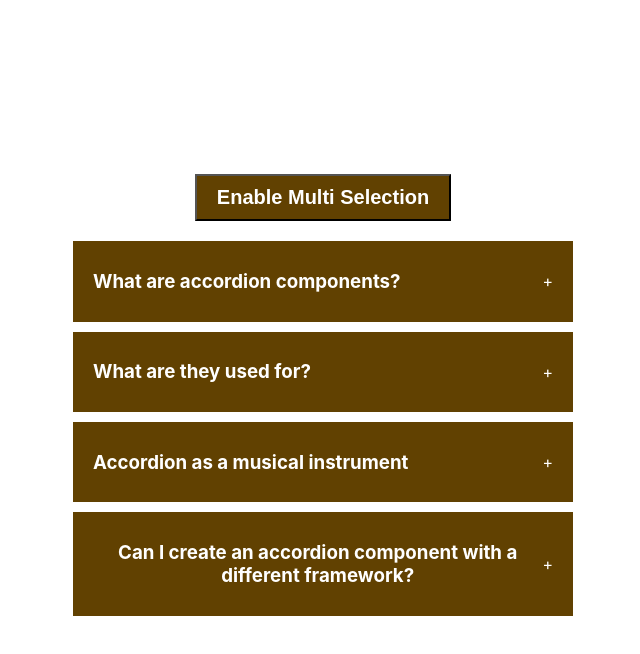
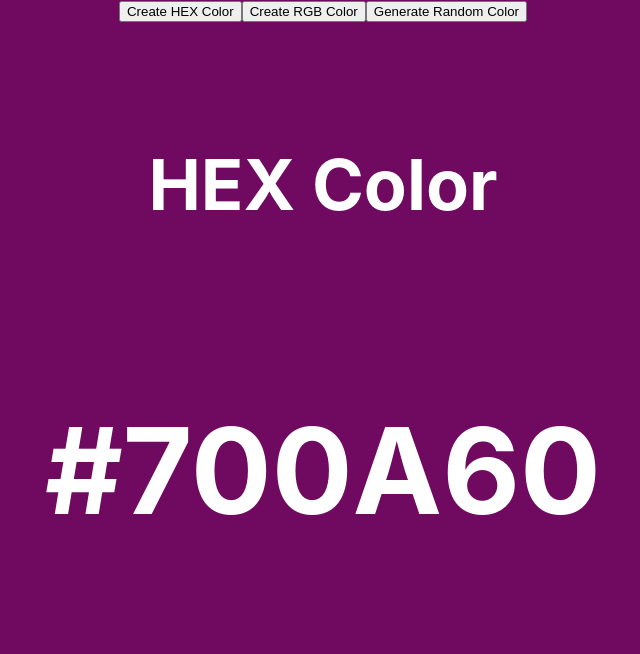
Before and after one commit to SamboHassan/25-reactjs-projects, a React (Create React App) app in the folder reactjs-projects/: page / in a window 1280 px wide. Shown: the top 654 px of the page, without its empty margins (317-957 px from the left). Built offline with nearby package versions, Linux system fonts and the light colour scheme.

Commit message:
add random color generator component

```diff
--- a/reactjs-projects/src/App.js
+++ b/reactjs-projects/src/App.js
@@ -1,10 +1,15 @@
 import "./App.css";
 import Accordian from "./components/accordian";
+import RandomColor from "./components/random-color";
 
 function App() {
   return (
     <div className="App">
-      <Accordian />
+      {/* Accordian component */}
+      {/* <Accordian /> */}
+
+      {/* RandomColor component */}
+      <RandomColor />
     </div>
   );
 }
--- /dev/null
+++ b/reactjs-projects/src/components/random-color/index.jsx
@@ -0,0 +1,68 @@
+import { useState, useEffect } from "react";
+
+export default function RandomColor() {
+  const [typeOfColor, setTypeOfColor] = useState("hex");
+  const [color, setColor] = useState("#000000");
+
+  function randomColorUtility(length) {
+    return Math.floor(Math.random() * length);
+  }
+
+  function handleCreateRandomHexColor() {
+    // #678765
+    const hex = [0, 1, 2, 3, 4, 5, 6, 7, 8, 9, "A", "B", "C", "D", "E", "F"];
+    let hexColor = "#";
+
+    for (let i = 0; i < 6; i++) {
+      hexColor += hex[randomColorUtility(hex.length)];
+    }
+    setColor(hexColor);
+  }
+
+  function handleCreateRandomRgbColor() {
+    const r = randomColorUtility(256);
+    const g = randomColorUtility(256);
+    const b = randomColorUtility(256);
+
+    setColor(`rgb(${r},${g}, ${b})`);
+  }
+
+  useEffect(() => {
+    if (typeOfColor === "rgb") handleCreateRandomRgbColor();
+    else handleCreateRandomHexColor();
+  }, [typeOfColor]);
+
+  return (
+    <div
+      style={{
+        width: "100vw",
+        height: "100vh",
+        background: color,
+      }}>
+      <button onClick={() => setTypeOfColor("hex")}>Create HEX Color</button>
+      <button onClick={() => setTypeOfColor("rgb")}>Create RGB Color</button>
+      <button
+        onClick={
+          typeOfColor === "hex"
+            ? handleCreateRandomHexColor
+            : handleCreateRandomRgbColor
+        }>
+        Generate Random Color
+      </button>
+      <div
+        style={{
+          display: "flex",
+          justifyContent: "center",
+          alignItems: "center",
+          color: "#fff",
+          fontSize: "60px",
+          marginTop: "50px",
+          flexDirection: "column",
+          gap: "20px",
+        }}>
+        <h3>{typeOfColor === "rgb" ? "RGB Color" : "HEX Color"}</h3>
+        <h1>{color}</h1>
+      </div>
+    </div>
+  );
+}
```
Also changed, not shown: 1 other file (tests, documents, lock files or other folders).
